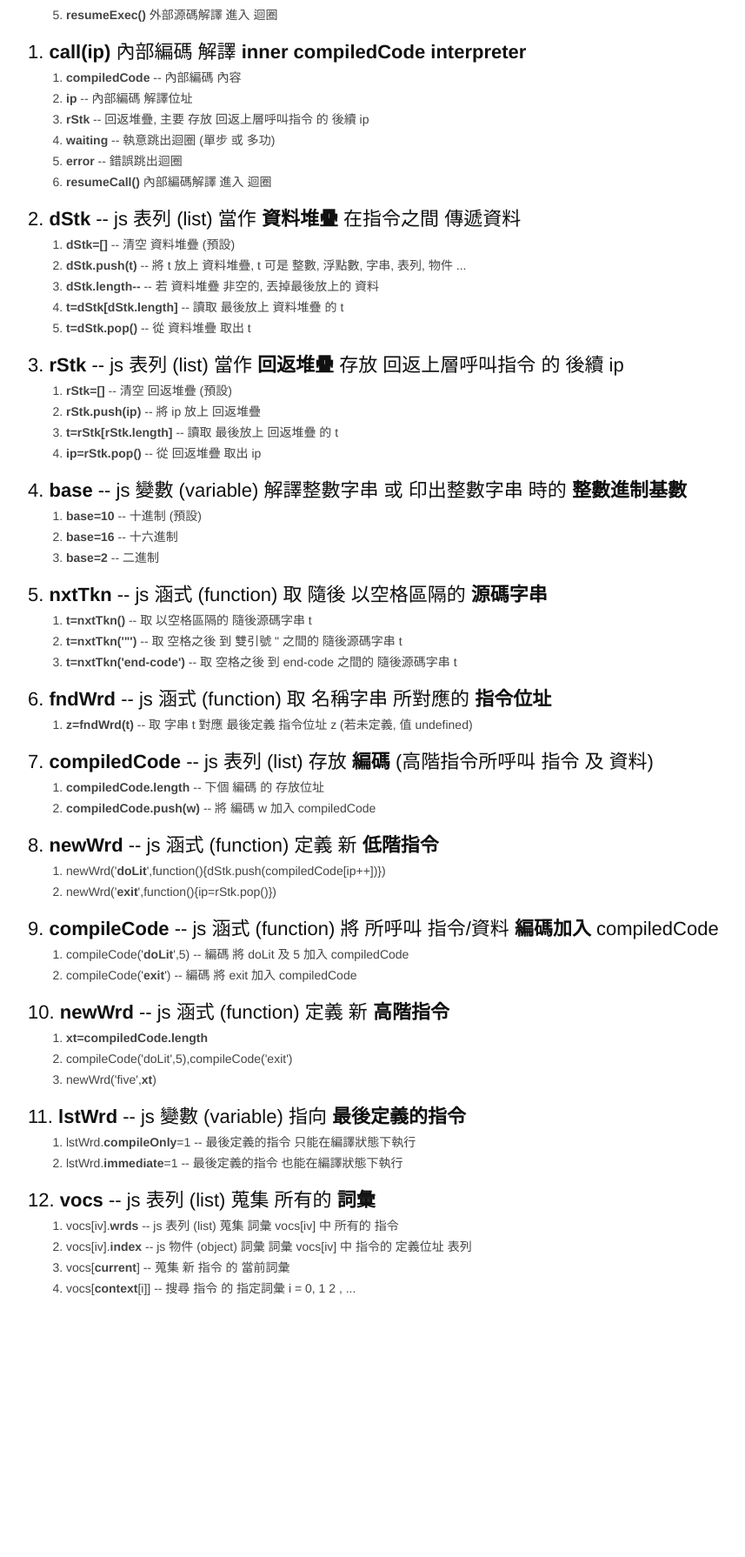
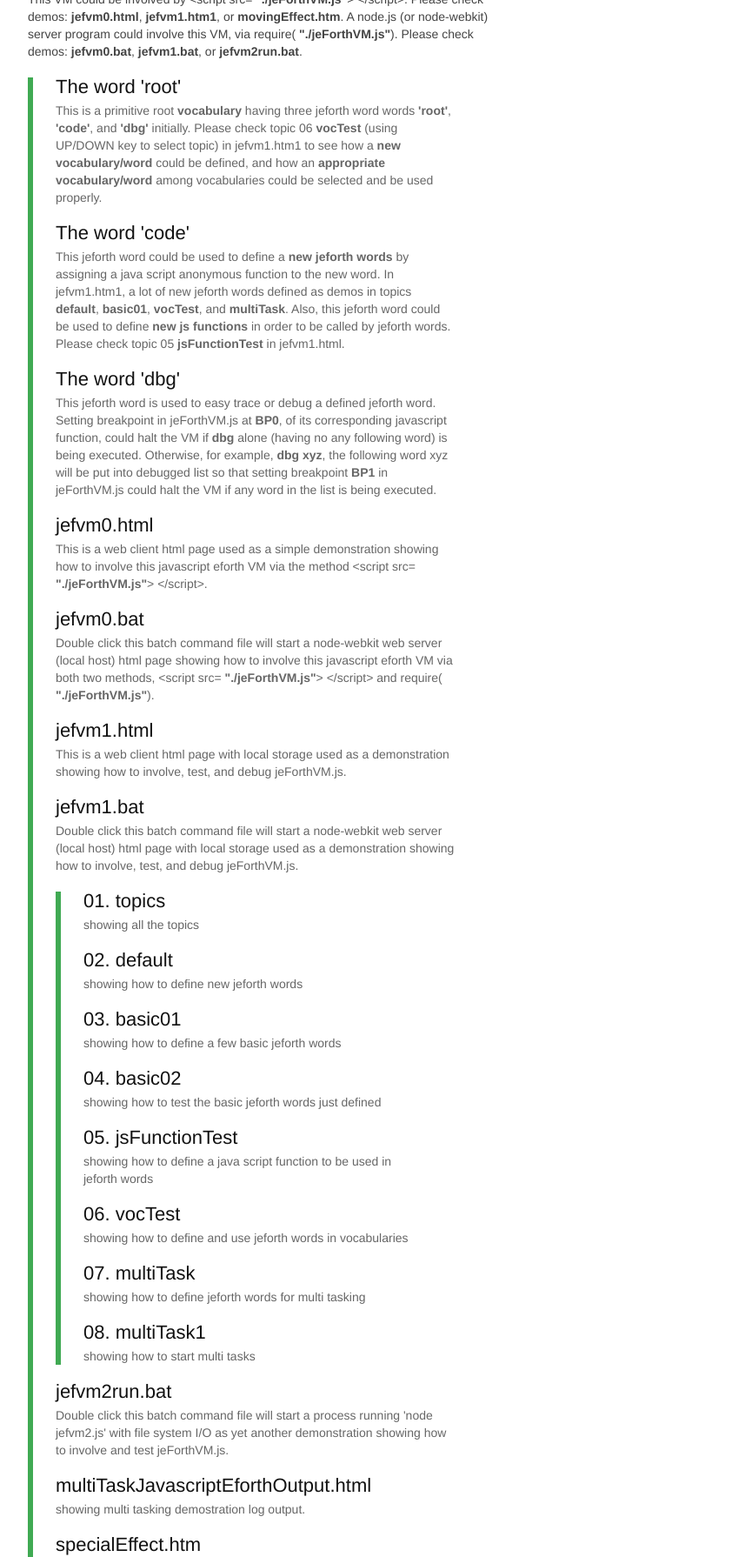
Before and after one commit to samsuanchen/multitaskjavascripteforth, a plain HTML site: page jeforthVM.html in a window 1280 px wide. Shown: the part 191-1981 px from the top of the page at 87% size, without its empty margins (128-985 px from the left). Before the commit the page ends 1689 px from the top, so only its background shows below. Drawn offline with Linux system fonts and the light colour scheme.

Commit message:
update README

```diff
--- a/jeforthVM.html
+++ b/jeforthVM.html
@@ -447,114 +447,92 @@ pre .markdown .emphasis {
 
 <body>
 
-    <h1>jeforthVM.js <strong>相關資源 簡要說明</strong></h1>
+    <h1>jeforthVM -- the javascript eforth VM</h1>
 
-<h2>0. <strong>exec(tib)</strong> 外部源碼 解譯 <strong>outer sourceCode interpreter</strong></h2>
+<p><a href="https://github.com/samsuanchen/multitaskjavascripteforth/">https://github.com/samsuanchen/multitaskjavascripteforth/</a></p>
 
-<ol>
-<li><strong>tib</strong> -- 外部源碼 內容 </li>
-<li><strong>iTib</strong> -- 外部源碼 解譯位址</li>
-<li><strong>waiting</strong> -- 執意跳出迴圈 (單步 或 多功)</li>
-<li><strong>error</strong> -- 錯誤跳出迴圈</li>
-<li><strong>resumeExec()</strong> 外部源碼解譯 進入 迴圈</li>
-</ol>
+<p>google 網路硬碟 分享 <a href="https://drive.google.com/file/d/0B8CIi1bBEsWtNmxpOEo4ZFRHTlk/edit?usp=sharing" title="jeforthVM">multitaskJeforth20140606.zip</a></p>
 
-<h2>1. <strong>call(ip)</strong> 內部編碼 解譯 <strong>inner compiledCode interpreter</strong></h2>
+<p><strong>jeForthVM.js</strong> is a javascript source code running as a <strong>multi task jeforth VM</strong> with initially three jeforth words <strong>&#39;root&#39;</strong>, <strong>&#39;code&#39;</strong>, and <strong>&#39;dbg&#39;</strong> on web client or server html pages. This VM could be involved by &lt;script src= <strong>&quot;./jeForthVM.js&quot;</strong>&gt; &lt;/script&gt;. Please check demos: <strong>jefvm0.html</strong>, <strong>jefvm1.htm1</strong>, or <strong>movingEffect.htm</strong>. A node.js (or node-webkit) server program could involve this VM, via require( <strong>&quot;./jeForthVM.js&quot;</strong>). Please check demos: <strong>jefvm0.bat</strong>, <strong>jefvm1.bat</strong>, or <strong>jefvm2run.bat</strong>.</p>
 
-<ol>
-<li><strong>compiledCode</strong> -- 內部編碼 內容</li>
-<li><strong>ip</strong> -- 內部編碼 解譯位址</li>
-<li><strong>rStk</strong> -- 回返堆疊, 主要 存放 回返上層呼叫指令 的 後續 ip</li>
-<li><strong>waiting</strong> -- 執意跳出迴圈 (單步 或 多功)</li>
-<li><strong>error</strong> -- 錯誤跳出迴圈</li>
-<li><strong>resumeCall()</strong> 內部編碼解譯 進入 迴圈</li>
-</ol>
+<blockquote>
+<h2>The word &#39;root&#39;</h2>
 
-<h2>2. <strong>dStk</strong> -- js 表列 (list) 當作 <strong>資料堆疊</strong> 在指令之間 傳遞資料</h2>
+<p>This is a primitive root <strong>vocabulary</strong> having three jeforth word words <strong>&#39;root&#39;</strong>, <strong>&#39;code&#39;</strong>, and <strong>&#39;dbg&#39;</strong> initially.
+Please check topic 06 <strong>vocTest</strong> (using UP/DOWN key to select topic) in jefvm1.htm1 to see how a <strong>new vocabulary/word</strong> could be defined, and how an <strong>appropriate vocabulary/word</strong> among vocabularies could be selected and be used properly.</p>
 
-<ol>
-<li><strong>dStk=[]</strong> -- 清空 資料堆疊 (預設)</li>
-<li><strong>dStk.push(t)</strong> -- 將 t 放上 資料堆疊, t 可是 整數, 浮點數, 字串, 表列, 物件 ...</li>
-<li><strong>dStk.length--</strong> -- 若 資料堆疊 非空的, 丟掉最後放上的 資料</li>
-<li><strong>t=dStk[dStk.length]</strong> -- 讀取 最後放上 資料堆疊 的 t</li>
-<li><strong>t=dStk.pop()</strong> -- 從 資料堆疊 取出 t</li>
-</ol>
+<h2>The word &#39;code&#39;</h2>
 
-<h2>3. <strong>rStk</strong> -- js 表列 (list) 當作 <strong>回返堆疊</strong> 存放 回返上層呼叫指令 的 後續 ip</h2>
+<p>This jeforth word could be used to define a <strong>new jeforth words</strong> by assigning a java script anonymous function to the new word. In jefvm1.htm1, a lot of new jeforth words defined as demos in topics <strong>default</strong>, <strong>basic01</strong>, <strong>vocTest</strong>, and <strong>multiTask</strong>. Also, this jeforth word could be used to define <strong>new js functions</strong> in order to be called by jeforth words. Please check topic 05 <strong>jsFunctionTest</strong> in jefvm1.html.</p>
 
-<ol>
-<li><strong>rStk=[]</strong> -- 清空 回返堆疊 (預設)</li>
-<li><strong>rStk.push(ip)</strong> -- 將 ip 放上 回返堆疊</li>
-<li><strong>t=rStk[rStk.length]</strong> -- 讀取 最後放上 回返堆疊 的 t</li>
-<li><strong>ip=rStk.pop()</strong> -- 從 回返堆疊 取出 ip</li>
-</ol>
+<h2>The word &#39;dbg&#39;</h2>
 
-<h2>4. <strong>base</strong> -- js 變數 (variable) 解譯整數字串 或 印出整數字串 時的 <strong>整數進制基數</strong></h2>
+<p>This jeforth word is used to easy trace or debug a defined jeforth word. Setting breakpoint in jeForthVM.js at <strong>BP0</strong>, of its corresponding javascript function, could halt the VM if <strong>dbg</strong> alone (having no any following word) is being executed. Otherwise, for example, <strong>dbg xyz</strong>, the following word xyz will be put into debugged list so that setting breakpoint <strong>BP1</strong> in jeForthVM.js could halt the VM if any word in the list is being executed.</p>
 
-<ol>
-<li><strong>base=10</strong> -- 十進制 (預設)</li>
-<li><strong>base=16</strong> -- 十六進制</li>
-<li><strong>base=2</strong> -- 二進制</li>
-</ol>
+<h2>jefvm0.html</h2>
 
-<h2>5. <strong>nxtTkn</strong> -- js 涵式 (function) 取 隨後 以空格區隔的 <strong>源碼字串</strong></h2>
+<p>This is a web client html page used as a simple demonstration showing how to involve this javascript eforth VM via the method &lt;script src= <strong>&quot;./jeForthVM.js&quot;</strong>&gt; &lt;/script&gt;.</p>
 
-<ol>
-<li><strong>t=nxtTkn()</strong> -- 取 以空格區隔的 隨後源碼字串 t</li>
-<li><strong>t=nxtTkn(&#39;&quot;&#39;)</strong> -- 取 空格之後 到 雙引號 &quot; 之間的 隨後源碼字串 t</li>
-<li><strong>t=nxtTkn(&#39;end-code&#39;)</strong> -- 取 空格之後 到 end-code 之間的 隨後源碼字串 t</li>
-</ol>
+<h2>jefvm0.bat</h2>
 
-<h2>6. <strong>fndWrd</strong> -- js 涵式 (function) 取 名稱字串 所對應的 <strong>指令位址</strong></h2>
+<p>Double click this batch command file will start a node-webkit web server (local host) html page showing how to involve this javascript eforth VM via both two methods, &lt;script src= <strong>&quot;./jeForthVM.js&quot;</strong>&gt; &lt;/script&gt; and require( <strong>&quot;./jeForthVM.js&quot;</strong>).</p>
 
-<ol>
-<li><strong>z=fndWrd(t)</strong> -- 取 字串 t 對應 最後定義 指令位址 z (若未定義, 值 undefined)</li>
-</ol>
+<h2>jefvm1.html</h2>
 
-<h2>7. <strong>compiledCode</strong> -- js 表列 (list) 存放 <strong>編碼</strong> (高階指令所呼叫 指令 及 資料)</h2>
+<p>This is a web client html page with local storage used as a demonstration showing how to involve, test, and debug jeForthVM.js.</p>
 
-<ol>
-<li><strong>compiledCode.length</strong> -- 下個 編碼 的 存放位址</li>
-<li><strong>compiledCode.push(w)</strong> -- 將 編碼 w 加入 compiledCode</li>
-</ol>
+<h2>jefvm1.bat</h2>
 
-<h2>8. <strong>newWrd</strong> -- js 涵式 (function) 定義 新 <strong>低階指令</strong></h2>
+<p>Double click this batch command file will start a node-webkit web server (local host) html page with local storage used as a demonstration showing how to involve, test, and debug jeForthVM.js.</p>
 
-<ol>
-<li>newWrd(&#39;<strong>doLit</strong>&#39;,function(){dStk.push(compiledCode[ip++])})</li>
-<li>newWrd(&#39;<strong>exit</strong>&#39;,function(){ip=rStk.pop()})</li>
-</ol>
+<blockquote>
+<h2>01. topics</h2>
 
-<h2>9. <strong>compileCode</strong> -- js 涵式 (function) 將 所呼叫 指令/資料 <strong>編碼加入</strong> compiledCode</h2>
+<p>showing all the topics</p>
 
-<ol>
-<li>compileCode(&#39;<strong>doLit</strong>&#39;,5) -- 編碼 將 doLit 及 5 加入 compiledCode</li>
-<li>compileCode(&#39;<strong>exit</strong>&#39;) -- 編碼 將 exit 加入 compiledCode</li>
-</ol>
+<h2>02. default</h2>
 
-<h2>10. <strong>newWrd</strong> -- js 涵式 (function) 定義 新 <strong>高階指令</strong></h2>
+<p>showing how to define new jeforth words</p>
 
-<ol>
-<li><strong>xt=compiledCode.length</strong></li>
-<li>compileCode(&#39;doLit&#39;,5),compileCode(&#39;exit&#39;)</li>
-<li>newWrd(&#39;five&#39;,<strong>xt</strong>)</li>
-</ol>
+<h2>03. basic01</h2>
 
-<h2>11. <strong>lstWrd</strong> -- js 變數 (variable) 指向 <strong>最後定義的指令</strong></h2>
+<p>showing how to define a few basic jeforth words</p>
 
-<ol>
-<li>lstWrd.<strong>compileOnly</strong>=1 -- 最後定義的指令 只能在編譯狀態下執行</li>
-<li>lstWrd.<strong>immediate</strong>=1 -- 最後定義的指令 也能在編譯狀態下執行</li>
-</ol>
+<h2>04. basic02</h2>
 
-<h2>12. <strong>vocs</strong> -- js 表列 (list) 蒐集 所有的 <strong>詞彙</strong></h2>
+<p>showing how to test the basic jeforth words just defined</p>
 
-<ol>
-<li>vocs[iv].<strong>wrds</strong> -- js 表列 (list) 蒐集 詞彙 vocs[iv] 中 所有的 指令</li>
-<li>vocs[iv].<strong>index</strong> -- js 物件 (object) 詞彙 詞彙 vocs[iv] 中 指令的 定義位址 表列</li>
-<li>vocs[<strong>current</strong>] -- 蒐集 新 指令 的 當前詞彙</li>
-<li>vocs[<strong>context</strong>[i]] -- 搜尋 指令 的 指定詞彙 i = 0, 1 2 , ...</li>
-</ol>
+<h2>05. jsFunctionTest</h2>
+
+<p>showing how to define a java script function to be used in jeforth words</p>
+
+<h2>06. vocTest</h2>
+
+<p>showing how to define and use jeforth words in vocabularies</p>
+
+<h2>07. multiTask</h2>
+
+<p>showing how to define jeforth words for multi tasking</p>
+
+<h2>08. multiTask1</h2>
+
+<p>showing how to start multi tasks</p>
+</blockquote>
+
+<h2>jefvm2run.bat</h2>
+
+<p>Double click this batch command file will start a process running &#39;node jefvm2.js&#39; with file system I/O as yet another demonstration showing how to involve and test jeForthVM.js.</p>
+
+<h2>multiTaskJavascriptEforthOutput.html</h2>
+
+<p>showing multi tasking demostration log output.</p>
+
+<h2>specialEffect.htm</h2>
+
+<p>another web client html page multi tasking demostration of special effect moving objects.</p>
+</blockquote>
+
+<h2>email: <a href="mailto:samsuanchen@gmail.com">samsuanchen@gmail.com</a></h2>
 
 
 </body>
```
Also changed, not shown: README.md, 1 other file.
